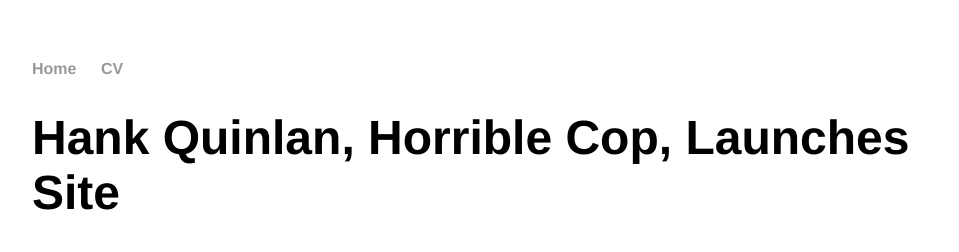
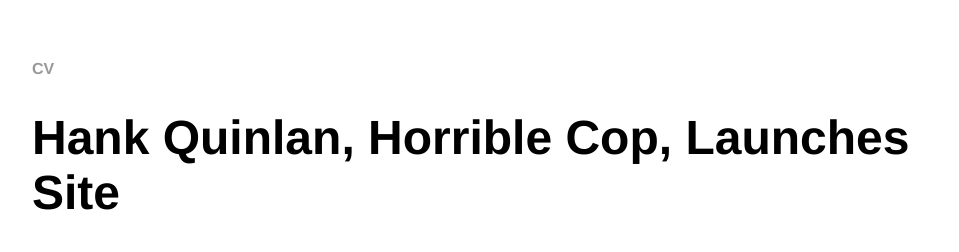
Before and after one commit to uly/uly.github.com, a Jekyll site: the page built from _posts/2014-04-30-hank-quinlan-site-launched.md, in a window 1280 px wide. Shown: the top 252 px of the page, without its empty margins (160-1119 px from the left). Built offline with Jekyll 4.4.1, drawn with Linux system fonts in a browser that asks for light colours.

Commit message:
update via git

```diff
--- a/_layouts/default.html
+++ b/_layouts/default.html
@@ -8,7 +8,7 @@
 		<body>
 			<nav>
 				<ul>
-					<li><a href="/">Home</a></li>
+					<!-- <li><a href="/">Home</a></li> -->
 					<!-- <li><a href="/about">About</a></li> -->
 					<li><a href="https://en.wikipedia.org/wiki/Timeline_of_ancient_history">CV</a></li>
 					<!-- <li><a href="/blog">Blog</a></li> -->
```
